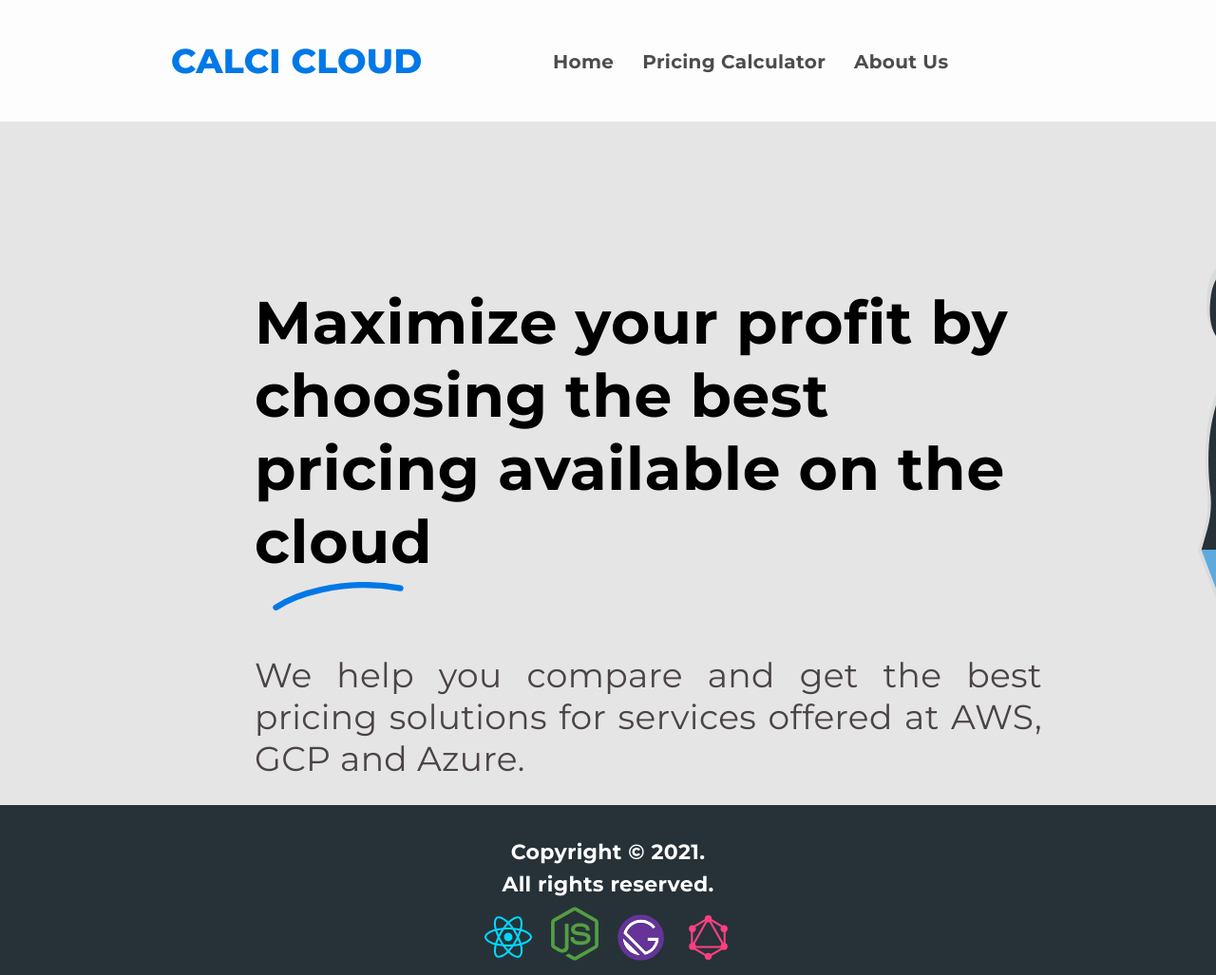
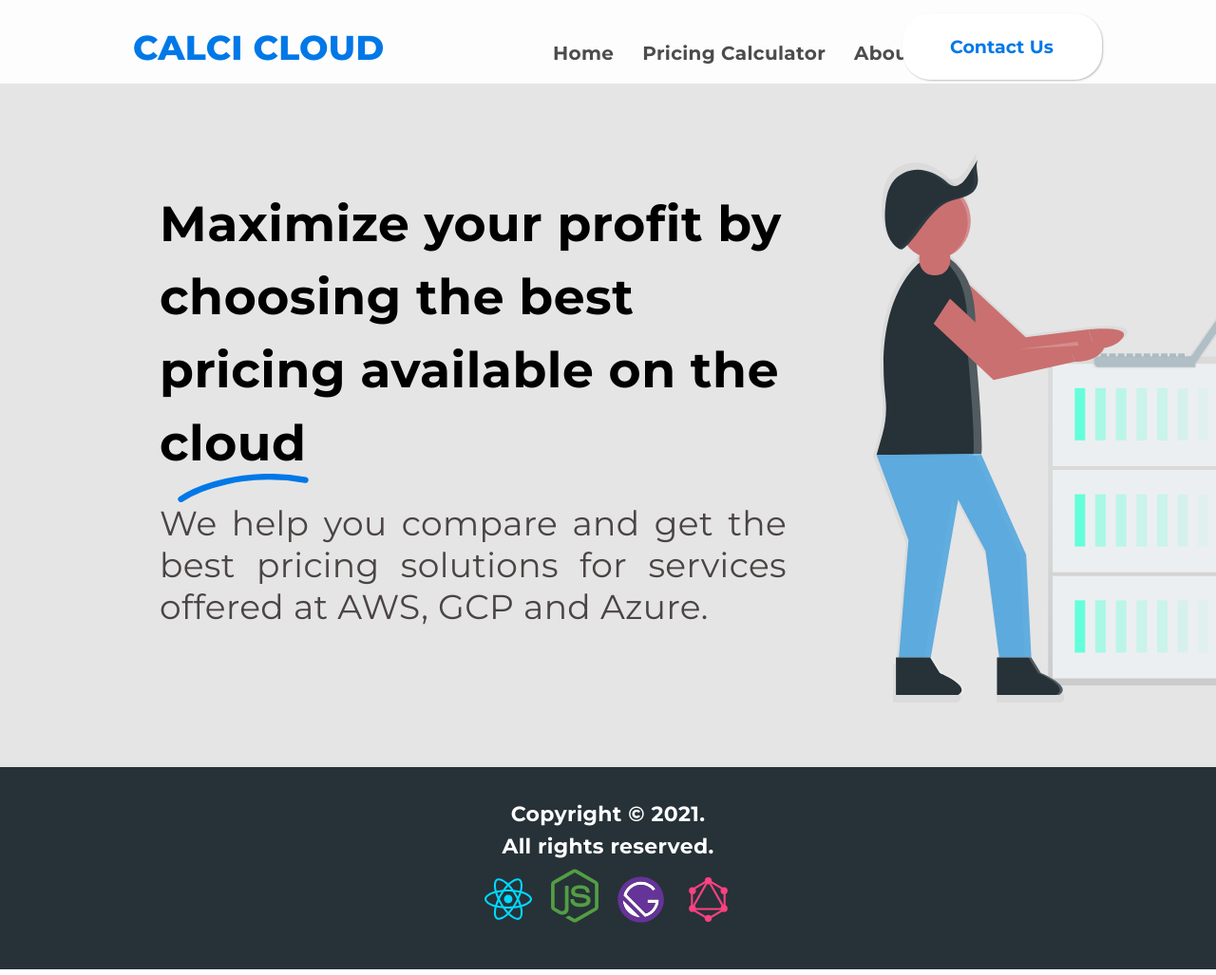
Before and after one commit to beyondtheblog9/cloud_pricing_calculator, a Gatsby site: page / in a window 1280 px wide. Shown: the whole page at 95% size. Built offline with nearby package versions, Linux system fonts and the light colour scheme; Gatsby itself is replaced by a stand-in of ours.

Commit message:
screen adjustments

```diff
--- a/src/components/ContactForm.jsx
+++ b/src/components/ContactForm.jsx
@@ -6,14 +6,14 @@ import contactBg from "../../assets/images/email-pattern.png";
 import contactImage from "../../assets/ContactForm-img.svg";
 
 const ScreenHeight = styled.div`
-  height: 93vh;
+  height: 121vh;
   background-image: url(${contactBg});
 `;
 const Heading1 = styled.h1`
     position: absolute;
     width: 603px;
     height: 0px;
-    left: 660px;
+    left: 520px;
     top: 150px;
 
     font-family: Montserrat;
@@ -33,7 +33,7 @@ const FormLayout = styled.div`
     position: absolute;
     width: 604px;
     height: 770px;
-    left: 658px;
+    left: 518px;
     top: 213px;
 
     background: #FFFFFF;
--- a/src/components/HeroWrap.jsx
+++ b/src/components/HeroWrap.jsx
@@ -9,15 +9,15 @@ const ScreenHeight = styled.div`
 `;
 const Heading1 = styled.h1`
     position: absolute;
-    width: 829px;
+    width: 710px;
     height: 401px;
-    left: 268px;
-    top: 259px;
+    left: 168px;
+    top: 162px;
 
     font-family: Montserrat;
     font-style: normal;
     font-weight: bold;
-    font-size: 63px;
+    font-size: 52px;
     text-align: left;
     line-height: 77px;
     display: flex;
@@ -27,10 +27,10 @@ const Heading1 = styled.h1`
 const Heading2 = styled.h2`
 
 position: absolute;
-width: 829px;
+width: 660px;
 height: 181px;
-left: 268px;
-top: 659px;
+left: 168px;
+top: 499px;
 
 font-family: Montserrat;
 font-style: normal;
@@ -47,15 +47,15 @@ const BackgroundImg = styled.img`
     position: absolute;
     width: 477px;
     height: 581px;
-    left: 1261px;
-    top: 259px;
+    left: 919px;
+    top: 159px;
 `;
 const LineImg = styled.img`
     position: absolute;
     width: 166px;
     height: 30px;
-    left: 273px;
-    top: 613px;
+    left: 173px;
+    top: 499px;
 `;
 
 const HeroWrap = () => {
--- a/src/components/NavigationMenu.jsx
+++ b/src/components/NavigationMenu.jsx
@@ -4,8 +4,8 @@ import { Link } from 'gatsby';
 
 const Header = styled.div`
     position: relative;
-    width: 1920px;
-    height: 128px;
+    width: 100%;
+    height: 88px;
     left: 0px;
     top: 0px;
 
@@ -14,9 +14,8 @@ const Header = styled.div`
 const Logo = styled.div`
     position: relative;
     height: 44px;
-    left: 180px;
-    right: 1558px;
-    top: 42px;
+    left: 140px;
+    top: 28px;
 
     font-family: "Montserrat", Arial, sans-serif;
     font-style: normal;
@@ -37,9 +36,9 @@ const Menu = styled.div`
 
     position: absolute;
     width: 638px;
-    height: 55px;
+    height: 26px;
     left: 522px;
-    top: 37px;
+    top: 28px;
 `;
 const StyledLink = styled(props => <Link {...props} />)`
     color: inherit;
@@ -64,17 +63,17 @@ const ContactButton = styled.button`
     flex-direction: row;
     justify-content: space-between;
     align-items: center;
-    padding: 13px 22px;
+    padding: 13px 19px;
 
     position: absolute;
-    width: 240px;
+    width: 210px;
     height: 70px;
-    right: 180px;
-    top: 29px;
+    right: 120px;
+    top: 14px;
     font-family: Montserrat;
     font-style: normal;
     font-weight: bold;
-    font-size: 24px;
+    font-size: 19px;
     line-height: 33px;
     padding: 0px 50px;
     border: none;
--- a/src/components/PricingCalculator.jsx
+++ b/src/components/PricingCalculator.jsx
@@ -24,7 +24,7 @@ const PriceScreen = styled.div`
         margin: 0 0 0 10px;
         border-spacing: 0.6rem;
         td{
-            padding: 0.5rem;
+            padding: 0.7rem;
         }
     }
 `;
```
